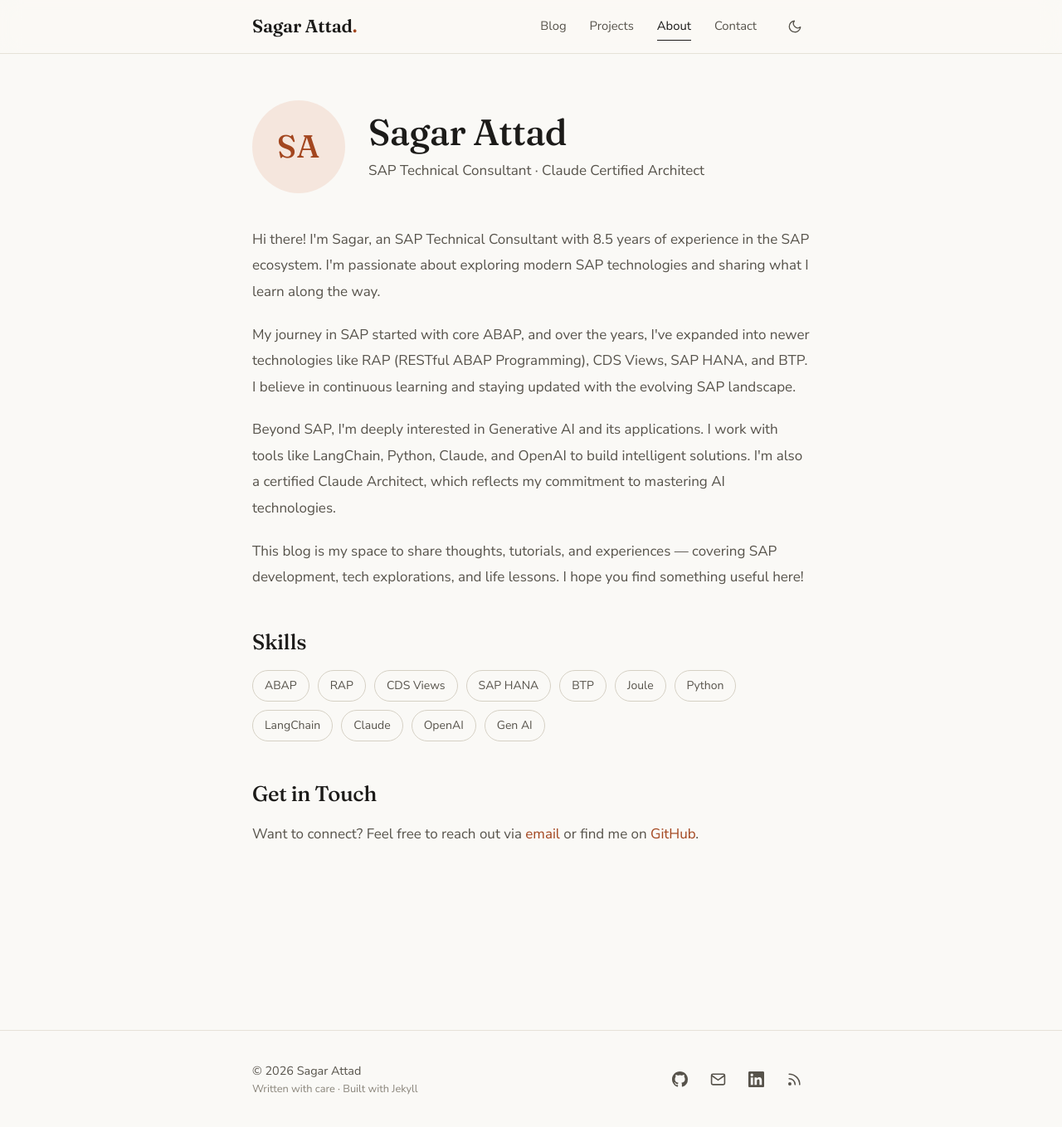
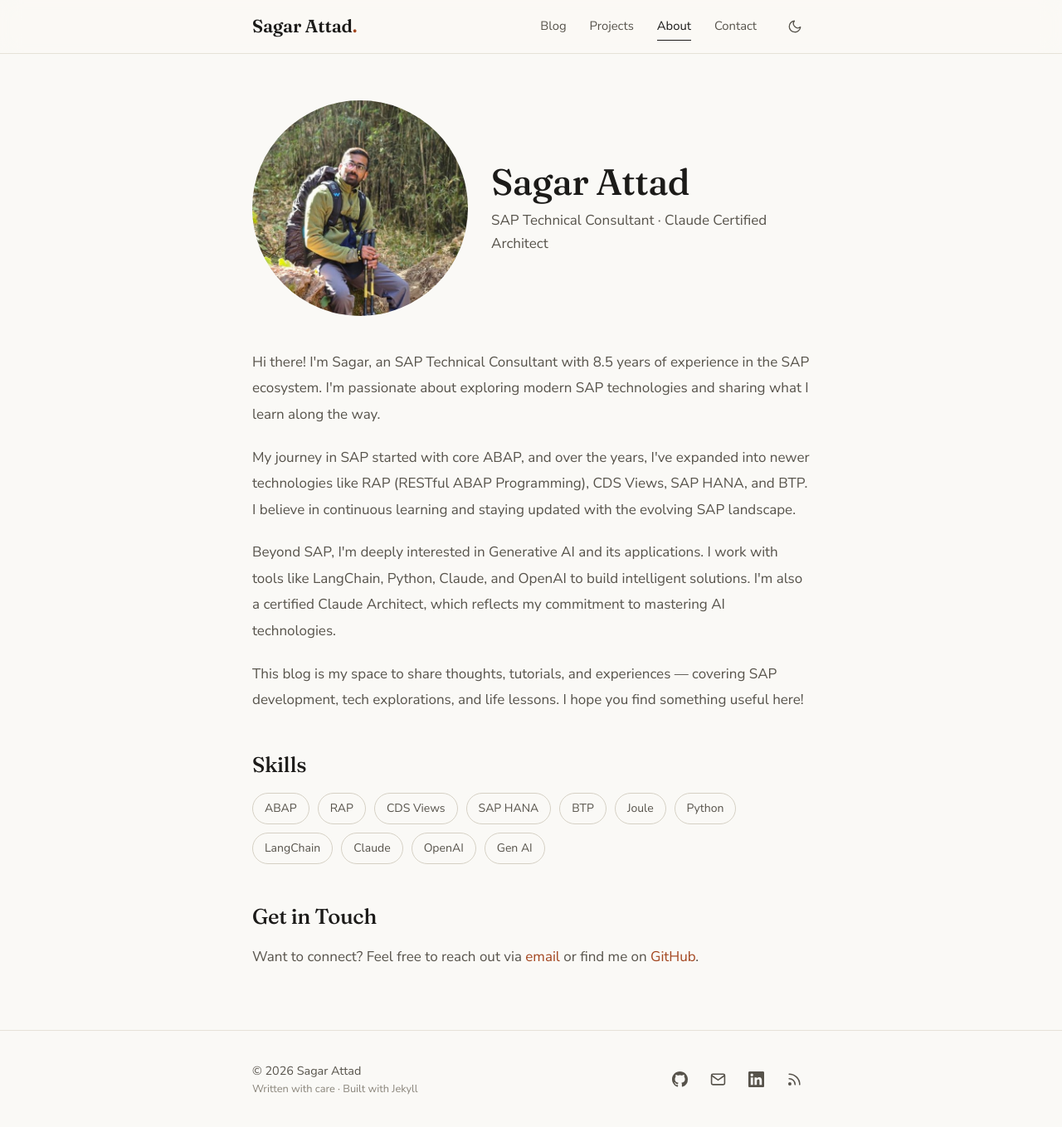
Before and after one commit to sagarattad/sagarattad.github.io, a Jekyll site: the page built from about.md, in a window 1280 px wide and 1361 px high. Shown: the whole window at 83% size. Built offline with Jekyll 4.4.1, drawn with Linux system fonts in a browser that asks for light colours.

Commit message:
Add profile photos to the home and About pages
Co-Authored-By: Claude Opus 5.5 <noreply@anthropic.com>

```diff
--- a/_includes/avatar.html
+++ b/_includes/avatar.html
@@ -1,12 +1,15 @@
 {%- comment -%}
-  Shows assets/images/profile.jpg if it exists, otherwise your initials.
-  Usage: {% include avatar.html size="lg" %}   (size: sm | lg | omit for default)
+  Shows a photo if it exists, otherwise your initials.
+  Usage: {% include avatar.html size="lg" photo="/assets/images/profile-about.jpg" %}
+    size:  sm | lg | omit for default
+    photo: optional; defaults to /assets/images/profile.jpg
 {%- endcomment -%}
-{%- assign profile = site.static_files | where: "path", "/assets/images/profile.jpg" | first -%}
+{%- assign photo_path = include.photo | default: "/assets/images/profile.jpg" -%}
+{%- assign photo = site.static_files | where: "path", photo_path | first -%}
 {%- assign size_class = "" -%}
 {%- if include.size -%}{%- assign size_class = "avatar-" | append: include.size -%}{%- endif -%}
-{%- if profile -%}
-<img src="{{ '/assets/images/profile.jpg' | relative_url }}" alt="{{ site.author.name }}" class="avatar {{ size_class }}">
+{%- if photo -%}
+<img src="{{ photo_path | relative_url }}" alt="{{ site.author.name }}" class="avatar {{ size_class }}">
 {%- else -%}
 {%- assign name_parts = site.author.name | split: " " -%}
 <span class="avatar avatar-initials {{ size_class }}" role="img" aria-label="{{ site.author.name }}">{{ name_parts.first | slice: 0 }}{{ name_parts.last | slice: 0 }}</span>
--- a/about.md
+++ b/about.md
@@ -5,7 +5,7 @@ permalink: /about/
 ---
 
 <div class="about-header">
-  {% include avatar.html size="lg" %}
+  {% include avatar.html size="lg" photo="/assets/images/profile-about.jpg" %}
   <div>
     <h1>{{ site.author.name }}</h1>
     <p class="title">SAP Technical Consultant · Claude Certified Architect</p>
--- a/assets/css/style.css
+++ b/assets/css/style.css
@@ -388,8 +388,8 @@ main .container > .progress-bar {
 }
 
 .avatar.avatar-lg {
-  width: 112px;
-  height: 112px;
+  width: 260px;
+  height: 260px;
 }
 
 .avatar-lg.avatar-initials {
@@ -468,6 +468,8 @@ button.chip.active {
 }
 
 .hero .avatar {
+  width: 125px;
+  height: 125px;
   margin-bottom: 28px;
 }
 
```
Also changed, not shown: assets/images/profile-about.jpg (added), assets/images/profile.jpg (added).
